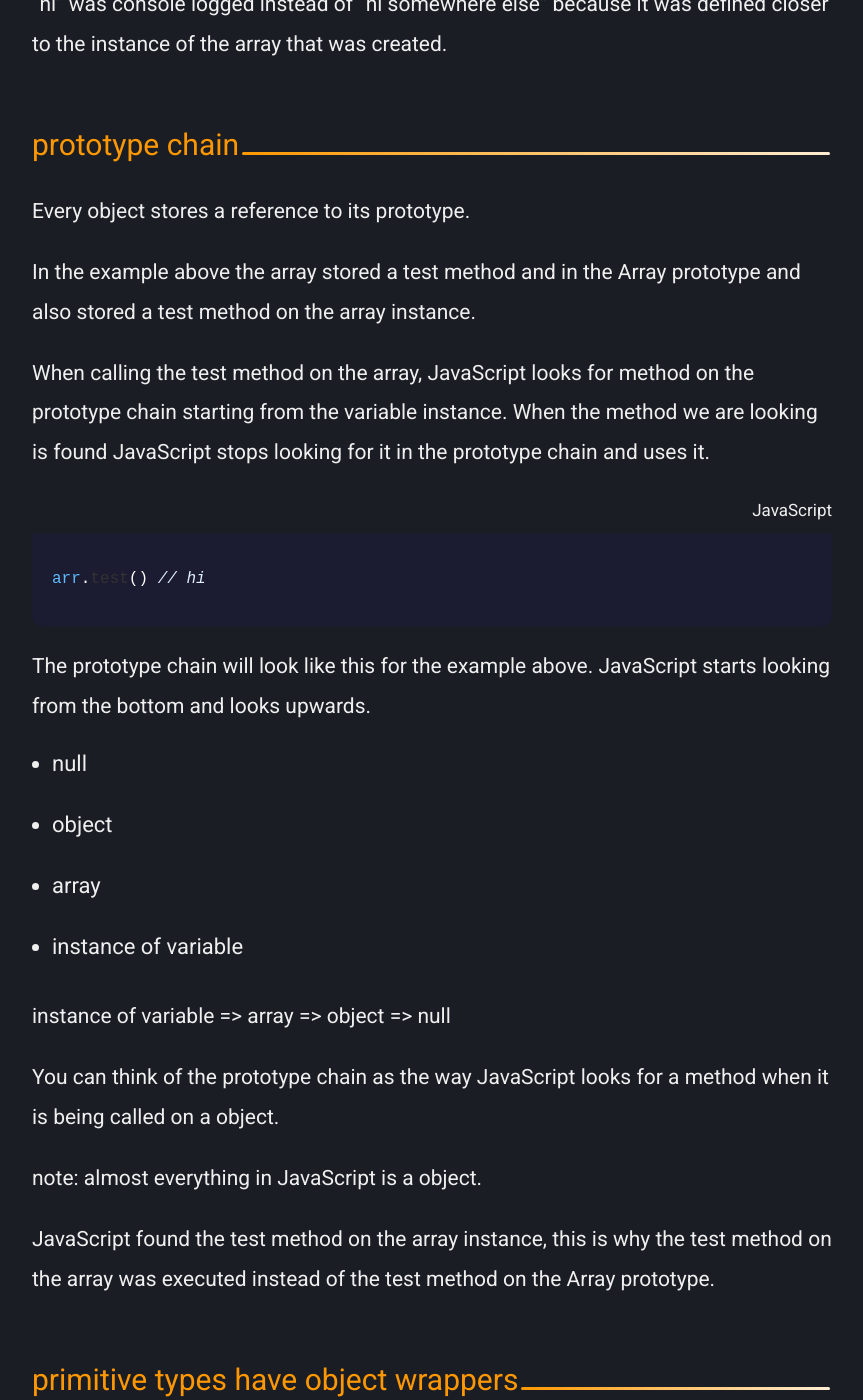
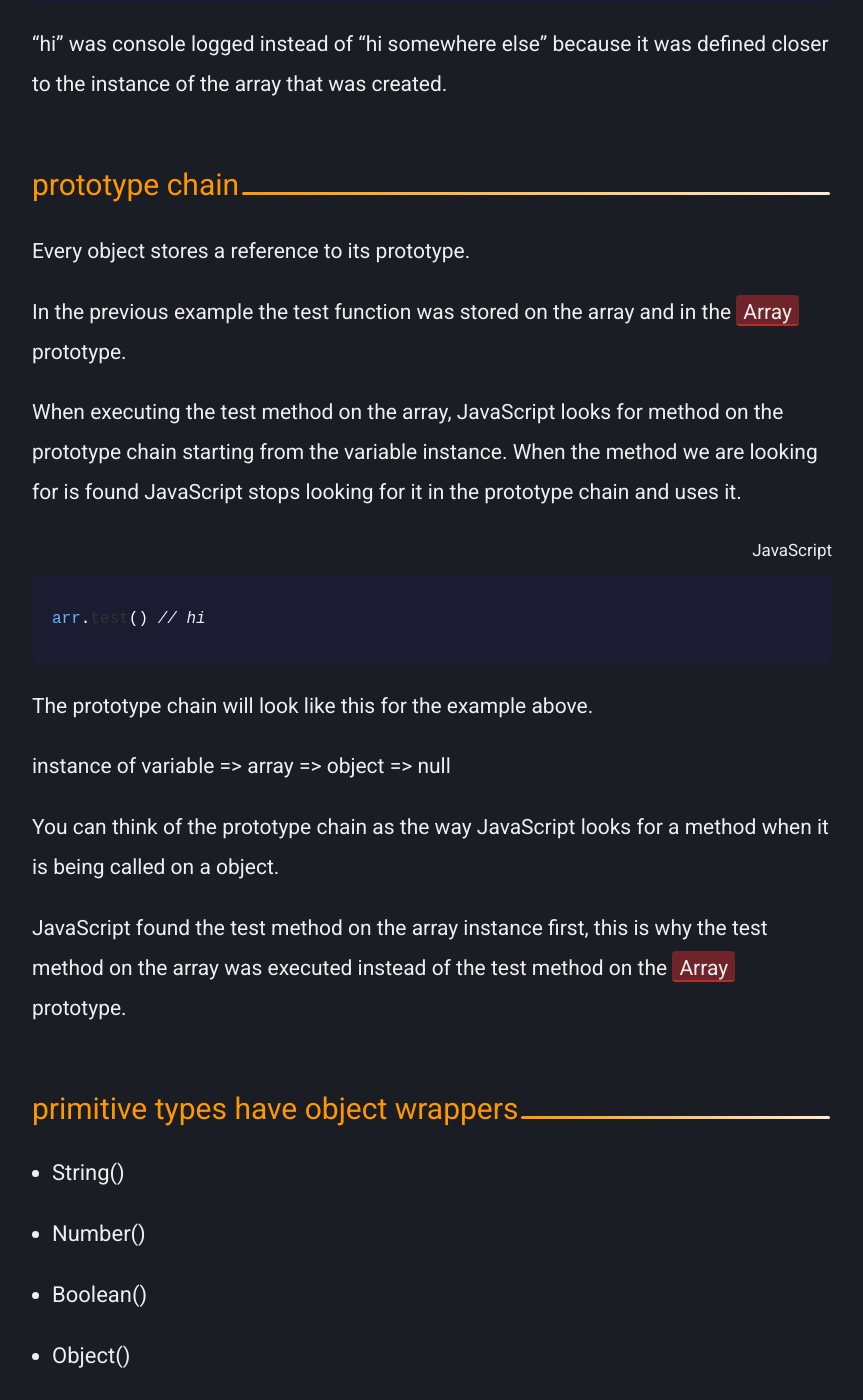
Before and after one commit to codinglead/codinglead.github.io, a Jekyll site: the page built from _posts/2018-11-19-prototypical-inheritance.md, in a window 1280 px wide and 1400 px high, scrolled down 1278 px. Shown: the whole window, without its empty margins (208-1071 px from the left). Built offline with Jekyll 4.4.1, drawn with Linux system fonts in a browser that asks for light colours; comment, search, counter and statistics services are not loaded; some of the changed text lies outside the part shown.

Commit message:
update wording

````diff
--- a/_posts/2018-11-19-prototypical-inheritance.md
+++ b/_posts/2018-11-19-prototypical-inheritance.md
@@ -2,7 +2,8 @@
 layout: project
 title: prototypical inheritance
 date: 2018-11-19 4:00 -0700
-meta: What is prototype inheritance in javascript. Also known as prototypical inheritance. It is just a object with methods and properties that is given to non-primitive types.
+updated: 2020-08-12 18:33 -0700
+meta: What is prototype inheritance in javascript. It is an object with methods and properties that are given to non-primitive types.
 pic: images/javascript.png
 imgAlt: the JavaScript logo
 tags: ["javascript"]
@@ -10,11 +11,11 @@
 permalink: /javascript/:title
 ---
 
-In JavaScript there are non primitive types that have methods that you call on them.
+In JavaScript there are <span class="highlight__code">non-primitive</span> types that have methods and properties that can be called on them.
 
-<span class="highlight__code">non primitive types</span> are functions, objects and arrays.
+<span class="highlight__code">non-primitive</span> values are functions, objects and arrays.
 
-Prototypical inheritance is just a object with methods and properties that is given to non primitive types.
+Prototypical inheritance It is an object with methods and properties that are given to non-primitive types..
 
 ## non-primitive types have a few properties or methods associated with them
 
@@ -41,9 +42,9 @@
 
 Every object stores a reference to its prototype.
 
-In the example above the array stored a test method and in the Array prototype and also stored a test method on the array instance.
+In the previous example the test function was stored on the array and in the <span class="highlight__code">Array</span> prototype.
 
-When calling the test method on the array, JavaScript looks for method on the prototype chain starting from the variable instance. When the method we are looking is found JavaScript stops looking for it in the prototype chain and uses it.
+When executing the test method on the array, JavaScript looks for method on the prototype chain starting from the variable instance. When the method we are looking for is found JavaScript stops looking for it in the prototype chain and uses it.
 
 <p class="highlight__file-desc">JavaScript</p>
 
@@ -51,20 +52,13 @@
 arr.test() // hi
 ```
 
-The prototype chain will look like this for the example above. JavaScript starts looking from the bottom and looks upwards.
-
-* null
-* object
-* array
-* instance of variable
+The prototype chain will look like this for the example above.
 
 instance of variable => array => object => null
 
 You can think of the prototype chain as the way JavaScript looks for a method when it is being called on a object.
 
-note: almost everything in JavaScript is a object.
-
-JavaScript found the test method on the array instance, this is why the test method on the array was executed instead of the test method on the Array prototype.
+JavaScript found the test method on the array instance first, this is why the test method on the array was executed instead of the test method on the <span class="highlight__code">Array</span> prototype.
 
 ## primitive types have object wrappers
 
@@ -76,7 +70,7 @@
 
 JavaScript has object wrappers that you can declare so you have access to methods on the prototype.
 
-JavaScript will automatically "box" wrap primitives values so you have access to methods
+JavaScript will automatically "box" wrap primitives values so you have access to methods.
 
 <p class="highlight__file-desc">JavaScript</p>
 
@@ -86,7 +80,7 @@
 var x = 42;
 x.toString() // "42"
 x._proto__ // access to proto
-x.instanceof Number // false
+x instanceof Number // false
 ```
 
 When declaring a variable to be a primitive type it will wrap the primitive object wrapper.
````
Also changed, not shown: other parts of _posts/2018-11-19-prototypical-inheritance.md (+0 -4 lines).
